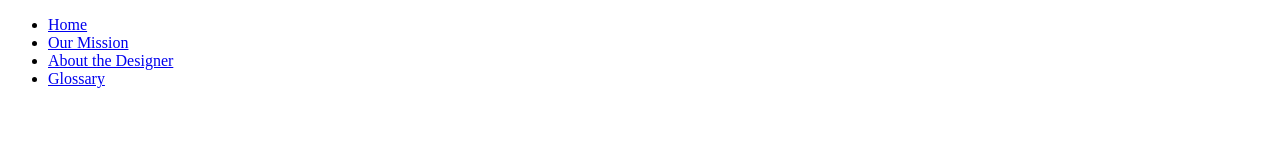
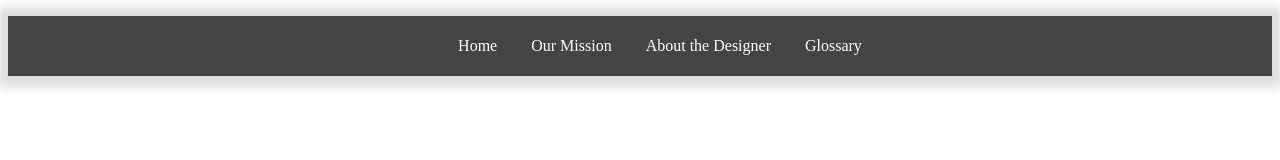
Before and after one commit to caitlincurtin/game, a plain HTML site: page index.html in a window 1280 px wide. Drawn offline with Linux system fonts and the light colour scheme.

Commit message:
Update index.html

```diff
--- a/index.html
+++ b/index.html
@@ -3,6 +3,9 @@
 <head>
 <meta charset="UTF-8">
 <meta name="viewport" content="width=device-width, initial-scale=1.0">
+<meta name="author" content="Caitlin Curtin">
+<title>Homepage</title>
+<link rel="stylesheet" href="style.css">
 </head>
 <body>
 <nav id="topNav">
```
